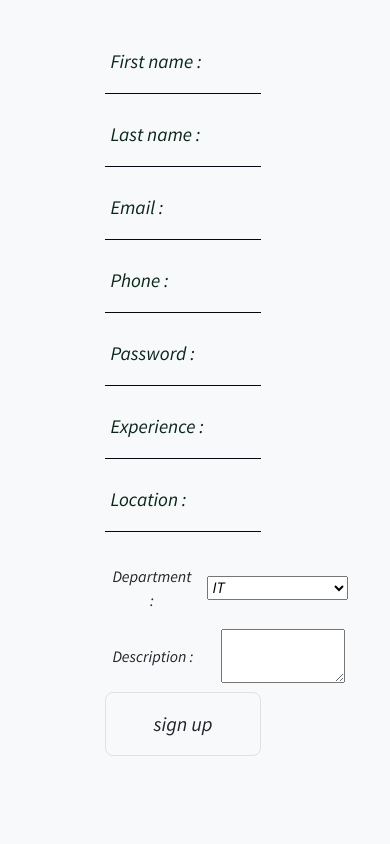
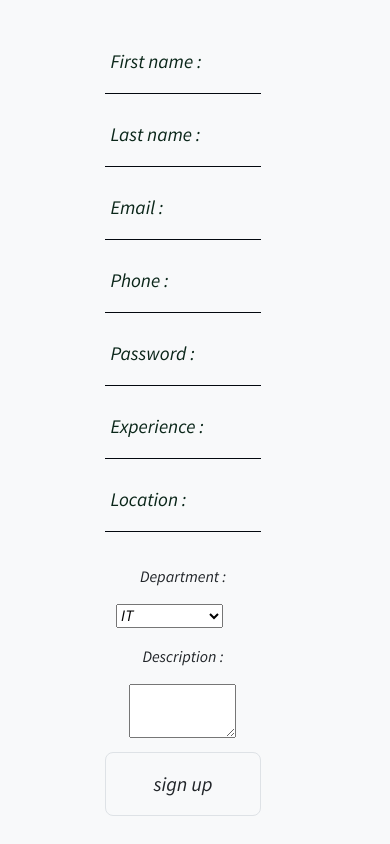
Before and after one commit to BiniyamHaile/Afalagi-Project, a React (Create React App) app in the folder client_side/react-test/afalagi/: page /signup in a window 390 px wide. Shown: the part 384-1228 px from the top of the page. Built offline with nearby package versions, Linux system fonts and the light colour scheme.

Commit message:
responsive

```diff
--- a/client_side/react-test/afalagi/src/pages/Appliedpeople.js
+++ b/client_side/react-test/afalagi/src/pages/Appliedpeople.js
@@ -3,7 +3,7 @@ import { httpAcceptFreelancer, httpGetAppliedPeople, httpGetAppliedPerson } from
 import male from "../images/male.jpg";
 import {useParams} from "react-router-dom"
 import { ObjectContext } from "../components/Contexts.js";
-import "../styles/applied.css";
+import  "../styles/applied.css"
 
 export default function Appliedpeople(){
    const {jobId} = useParams()
--- a/client_side/react-test/afalagi/src/styles/signup.css
+++ b/client_side/react-test/afalagi/src/styles/signup.css
@@ -60,3 +60,50 @@
     display: grid;
     grid-template-columns: 60% 40%;
 }
+
+@media screen and (max-width : 991px){
+    .inputs-container{
+
+        display: flex;
+        flex-direction: column;
+
+        width: 90%;
+
+
+        margin : 2rem 5%;
+
+
+    }
+    .input-container{
+        display: flex;
+        justify-content: space-between;
+        align-items: center;
+        width : 80%;
+        margin: auto;
+
+    }
+
+}
+
+
+
+@media screen and (max-width : 500px){
+
+    .input-container{
+
+        display: block;
+
+        width : 80%;
+        margin: auto;
+
+
+    }
+    .input-container > label , .input-container > input{
+        display: block;
+    }
+
+    .input-container > input , .input-container > textarea , .input-container >select{
+        width : 80%;
+    }
+
+}
```
